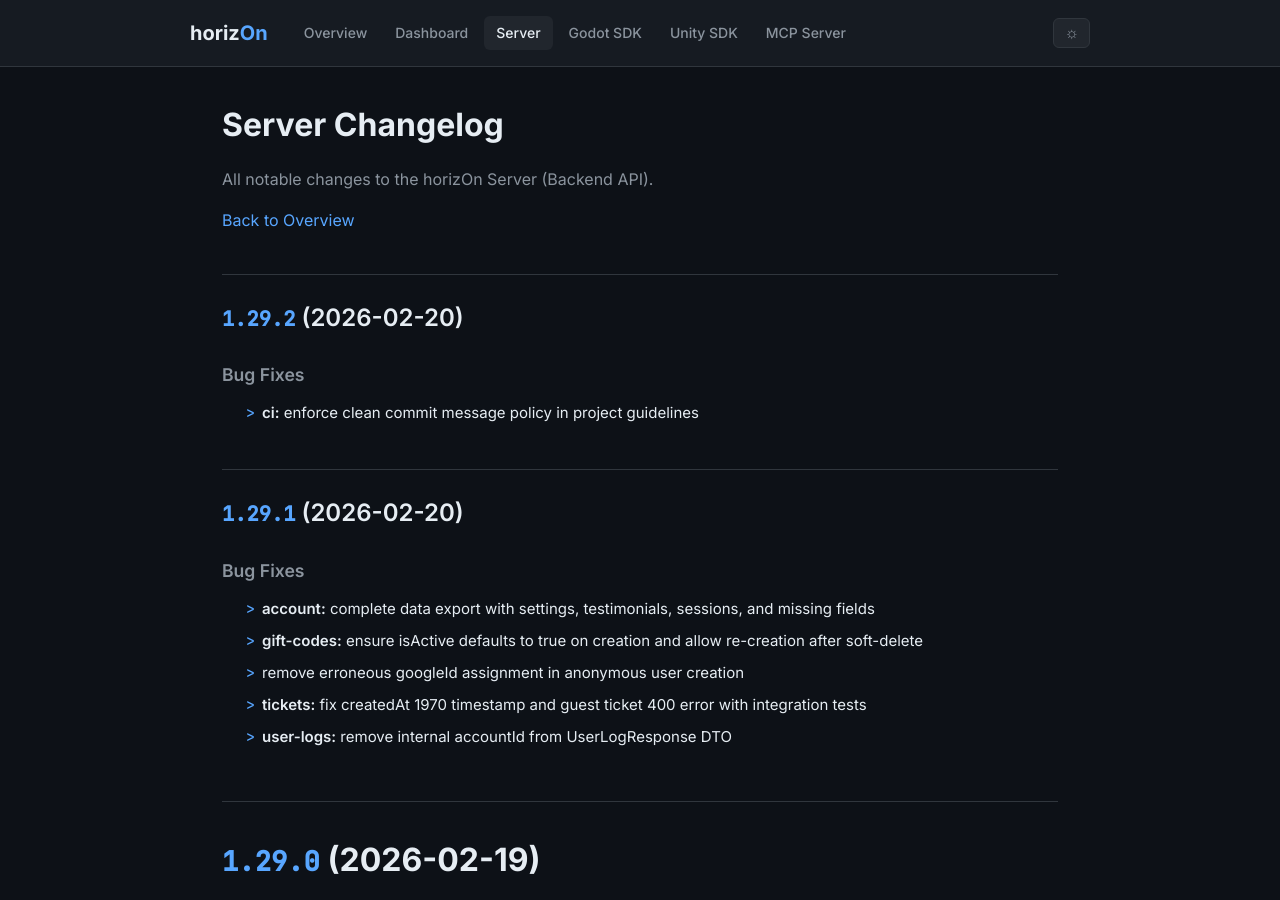
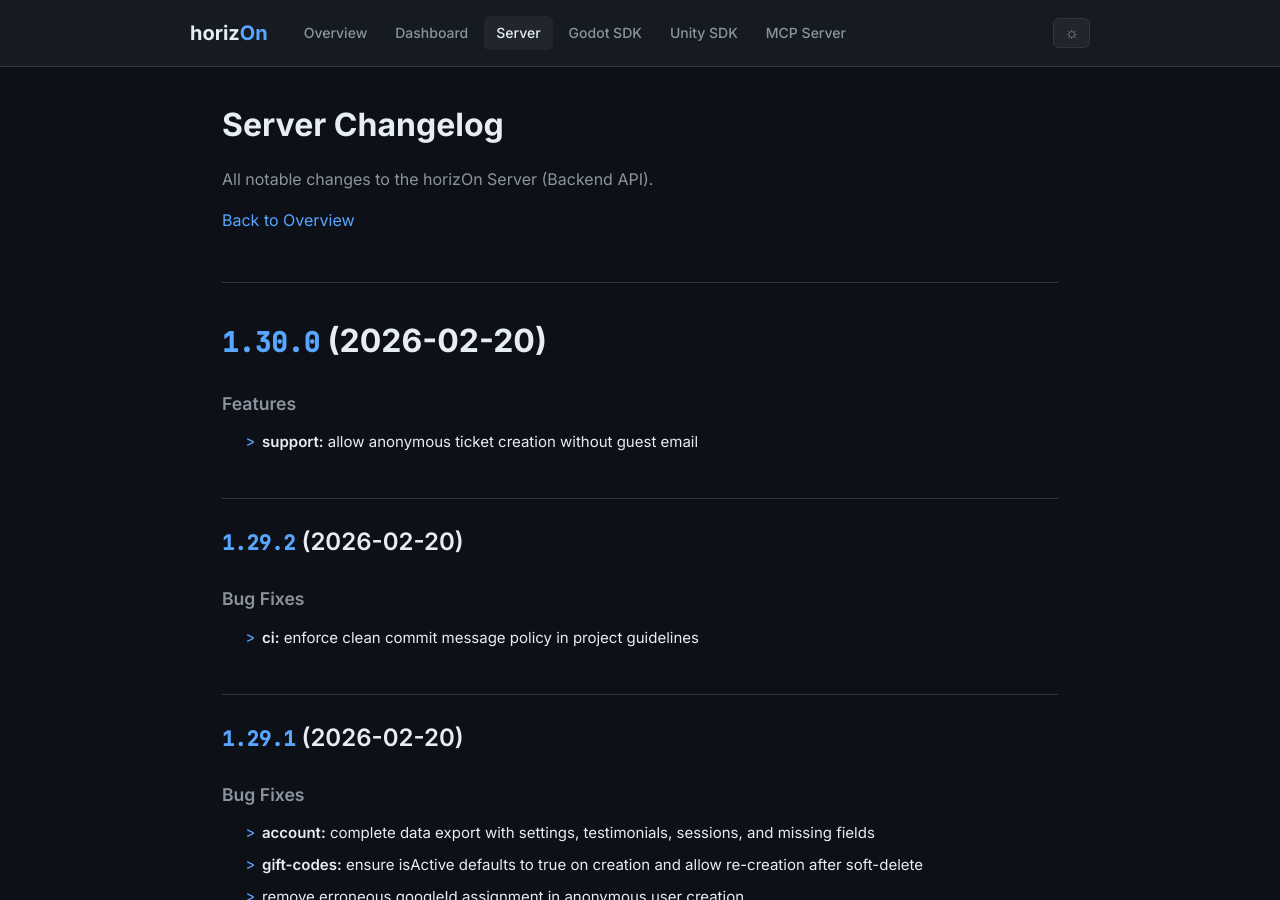
Before and after one commit to ProjectMakersDE/horizOn-Changelog, a Jekyll site: the page built from server-changelog.md, in a window 1280 px wide and 900 px high. Built offline with Jekyll 4.4.1, drawn with Linux system fonts in a browser that asks for light colours.

Commit message:
chore: sync changelogs [skip ci]

```diff
--- a/server-changelog.md
+++ b/server-changelog.md
@@ -8,6 +8,13 @@ title: Server Changelog
 All notable changes to the horizOn Server (Backend API).
 
 [Back to Overview](.)
+
+# [1.30.0](https://github.com/ProjectMakersDE/horizOn-Dashboard-Backend/compare/v1.29.2...v1.30.0) (2026-02-20)
+
+
+### Features
+
+* **support:** allow anonymous ticket creation without guest email ([98e8100](https://github.com/ProjectMakersDE/horizOn-Dashboard-Backend/commit/98e8100c4d715f1c57b8d5808f31afa3c754acda))
 
 ## [1.29.2](https://github.com/ProjectMakersDE/horizOn-Dashboard-Backend/compare/v1.29.1...v1.29.2) (2026-02-20)
 
```
Also changed, not shown: index.md (+1 -1 lines).
